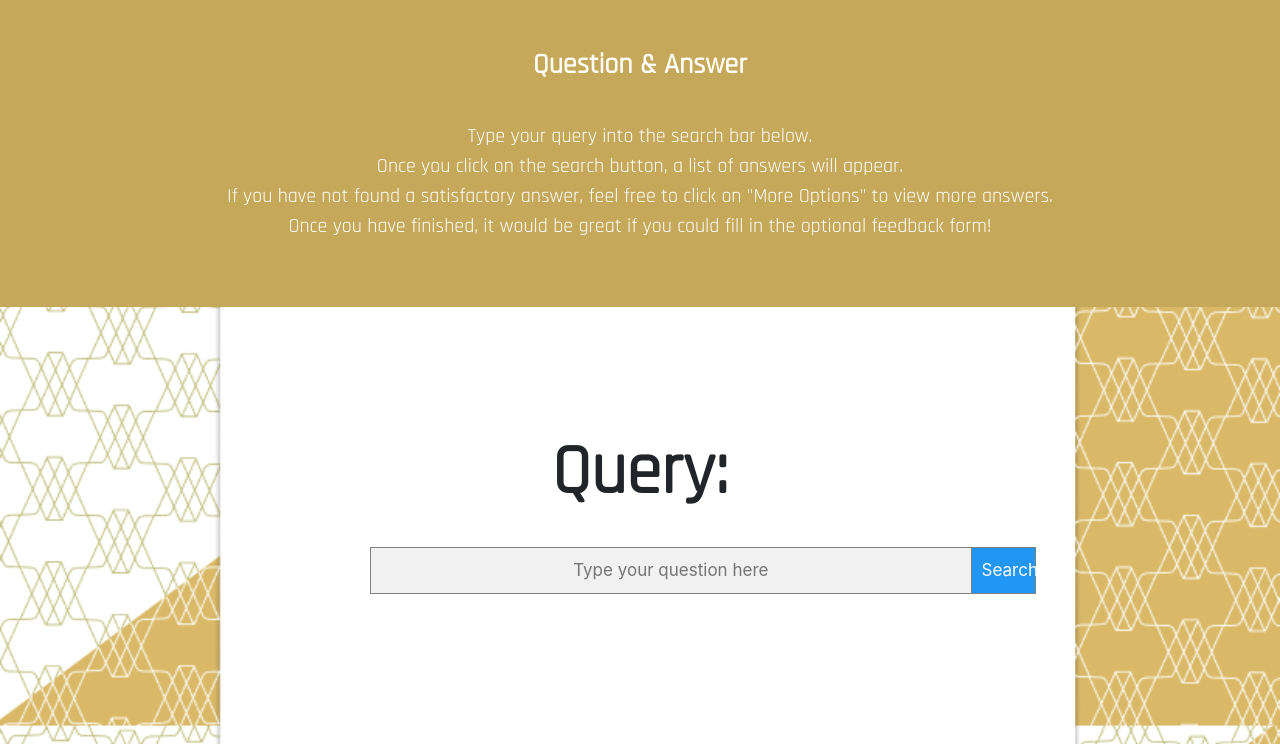
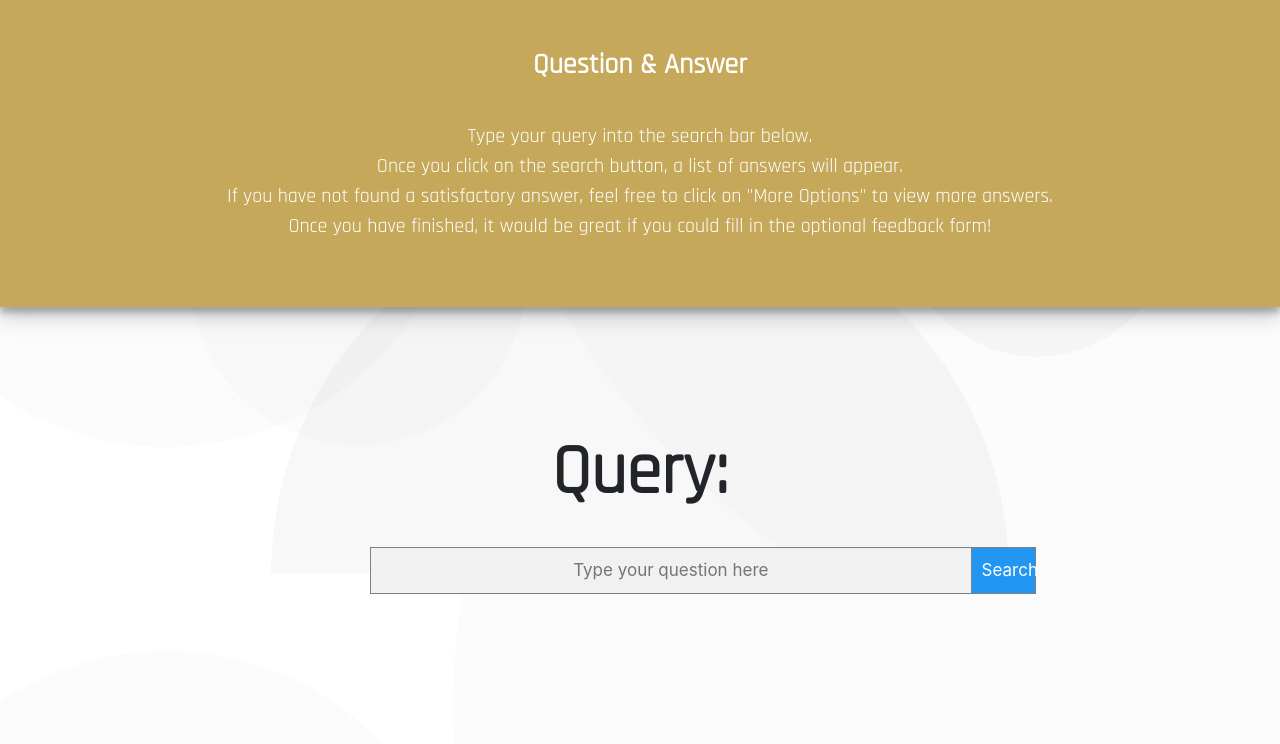
Before and after one commit to Lossody/FYP_UIUXP, a Flask app: page /main in a window 1280 px wide. Shown: the part 227-971 px from the top of the page. Run offline with Flask 2, Linux system fonts and the light colour scheme; the visitor is signed in with stand-in values (Sample User, id 1); some libraries are stand-ins or nearby versions.

Commit message:
Changes for Main

```diff
--- a/application/static/css/feedback.css
+++ b/application/static/css/feedback.css
@@ -119,7 +119,8 @@ p {
 }
 
 body {
-  background-image: url("../images/bgimg.PNG");
+  /* background-image: url("../images/bgimg.PNG"); */
+  background-image: linear-gradient(45deg, rgba(14, 14, 14,0.03) 0%, rgba(14, 14, 14,0.03) 38%,rgba(250, 250, 250,0.03) 38%, rgba(250, 250, 250,0.03) 45%,rgba(113, 113, 113,0.03) 45%, rgba(113, 113, 113,0.03) 100%),linear-gradient(135deg, rgba(148, 148, 148,0.03) 0%, rgba(148, 148, 148,0.03) 36%,rgba(219, 219, 219,0.03) 36%, rgba(219, 219, 219,0.03) 63%,rgba(62, 62, 62,0.03) 63%, rgba(62, 62, 62,0.03) 100%),linear-gradient(90deg, rgb(255,255,255),rgb(255,255,255));
   background-size: cover;
   background-attachment: fixed;
   background-repeat: no-repeat;
--- a/application/static/css/main.css
+++ b/application/static/css/main.css
@@ -8,6 +8,7 @@
     color: white;
     font-family: Rajdhani;
     font-size: 20px;
+    box-shadow: rgba(0, 0, 0, 0.19) 0px 10px 20px, rgba(0, 0, 0, 0.23) 0px 6px 6px;
 }
 
 .b {
@@ -133,7 +134,8 @@ form.query::after {
 }
 
 body {
-    background-image: url("../images/bgimg_3.PNG");
+    /* background-image: url("../images/bgimg_3.PNG"); */
+    background-image: radial-gradient(circle at 13% 47%, rgba(140, 140, 140,0.03) 0%, rgba(140, 140, 140,0.03) 25%,transparent 25%, transparent 100%),radial-gradient(circle at 28% 63%, rgba(143, 143, 143,0.03) 0%, rgba(143, 143, 143,0.03) 16%,transparent 16%, transparent 100%),radial-gradient(circle at 81% 56%, rgba(65, 65, 65,0.03) 0%, rgba(65, 65, 65,0.03) 12%,transparent 12%, transparent 100%),radial-gradient(circle at 26% 48%, rgba(60, 60, 60,0.03) 0%, rgba(60, 60, 60,0.03) 6%,transparent 6%, transparent 100%),radial-gradient(circle at 97% 17%, rgba(150, 150, 150,0.03) 0%, rgba(150, 150, 150,0.03) 56%,transparent 56%, transparent 100%),radial-gradient(circle at 50% 100%, rgba(25, 25, 25,0.03) 0%, rgba(25, 25, 25,0.03) 36%,transparent 36%, transparent 100%),radial-gradient(circle at 55% 52%, rgba(69, 69, 69,0.03) 0%, rgba(69, 69, 69,0.03) 6%,transparent 6%, transparent 100%),linear-gradient(90deg, rgb(255,255,255),rgb(255,255,255));
     background-size: cover;
     background-attachment: fixed;
     background-repeat: no-repeat;
--- a/application/static/css/statistics.css
+++ b/application/static/css/statistics.css
@@ -58,7 +58,8 @@ h5 {
 }
 
 body {
-    background-image: url("../images/bgimg_4.PNG");
+    /* background-image: url("../images/bgimg_4.PNG"); */
+    background-image: linear-gradient(45deg, rgba(14, 14, 14,0.03) 0%, rgba(14, 14, 14,0.03) 38%,rgba(250, 250, 250,0.03) 38%, rgba(250, 250, 250,0.03) 45%,rgba(113, 113, 113,0.03) 45%, rgba(113, 113, 113,0.03) 100%),linear-gradient(135deg, rgba(148, 148, 148,0.03) 0%, rgba(148, 148, 148,0.03) 36%,rgba(219, 219, 219,0.03) 36%, rgba(219, 219, 219,0.03) 63%,rgba(62, 62, 62,0.03) 63%, rgba(62, 62, 62,0.03) 100%),linear-gradient(90deg, rgb(255,255,255),rgb(255,255,255));
     background-size: cover;
     background-attachment: fixed;
     background-repeat: no-repeat;
--- a/application/static/css/update.css
+++ b/application/static/css/update.css
@@ -1,5 +1,5 @@
 body {
-    background-image: radial-gradient(circle at 13% 47%, rgba(140, 140, 140,0.03) 0%, rgba(140, 140, 140,0.03) 25%,transparent 25%, transparent 100%),radial-gradient(circle at 28% 63%, rgba(143, 143, 143,0.03) 0%, rgba(143, 143, 143,0.03) 16%,transparent 16%, transparent 100%),radial-gradient(circle at 81% 56%, rgba(65, 65, 65,0.03) 0%, rgba(65, 65, 65,0.03) 12%,transparent 12%, transparent 100%),radial-gradient(circle at 26% 48%, rgba(60, 60, 60,0.03) 0%, rgba(60, 60, 60,0.03) 6%,transparent 6%, transparent 100%),radial-gradient(circle at 97% 17%, rgba(150, 150, 150,0.03) 0%, rgba(150, 150, 150,0.03) 56%,transparent 56%, transparent 100%),radial-gradient(circle at 50% 100%, rgba(25, 25, 25,0.03) 0%, rgba(25, 25, 25,0.03) 36%,transparent 36%, transparent 100%),radial-gradient(circle at 55% 52%, rgba(69, 69, 69,0.03) 0%, rgba(69, 69, 69,0.03) 6%,transparent 6%, transparent 100%),linear-gradient(90deg, rgb(255,255,255),rgb(255,255,255));
+    background-image: linear-gradient(45deg, rgba(14, 14, 14,0.03) 0%, rgba(14, 14, 14,0.03) 38%,rgba(250, 250, 250,0.03) 38%, rgba(250, 250, 250,0.03) 45%,rgba(113, 113, 113,0.03) 45%, rgba(113, 113, 113,0.03) 100%),linear-gradient(135deg, rgba(148, 148, 148,0.03) 0%, rgba(148, 148, 148,0.03) 36%,rgba(219, 219, 219,0.03) 36%, rgba(219, 219, 219,0.03) 63%,rgba(62, 62, 62,0.03) 63%, rgba(62, 62, 62,0.03) 100%),linear-gradient(90deg, rgb(255,255,255),rgb(255,255,255));
     background-size: cover;
     background-attachment: fixed;
 }
--- a/application/static/css/viewer.css
+++ b/application/static/css/viewer.css
@@ -12,7 +12,8 @@ h1{
 }
 
 body {
-    background-image: url("../images/bgimg.PNG");
+    /* background-image: url("../images/bgimg.PNG"); */
+    background-image: linear-gradient(45deg, rgba(14, 14, 14,0.03) 0%, rgba(14, 14, 14,0.03) 38%,rgba(250, 250, 250,0.03) 38%, rgba(250, 250, 250,0.03) 45%,rgba(113, 113, 113,0.03) 45%, rgba(113, 113, 113,0.03) 100%),linear-gradient(135deg, rgba(148, 148, 148,0.03) 0%, rgba(148, 148, 148,0.03) 36%,rgba(219, 219, 219,0.03) 36%, rgba(219, 219, 219,0.03) 63%,rgba(62, 62, 62,0.03) 63%, rgba(62, 62, 62,0.03) 100%),linear-gradient(90deg, rgb(255,255,255),rgb(255,255,255));
     background-size: cover;
     background-attachment: fixed;
     background-repeat: no-repeat;
--- a/application/templates/moreanswers.html
+++ b/application/templates/moreanswers.html
@@ -11,6 +11,7 @@
     </p>
 </div>
 <br>
+<div class = "color-paper">
 <div>
     <h4 class="b">Query:</h4>
     <br>
@@ -46,4 +47,5 @@
     <a href="/feedback" style="color: white;"><strong>Fill in Feedback Form!</strong></a>
 </div>
 
+</div>
 {% endblock %}
```
Also changed, not shown: application/database.db.
